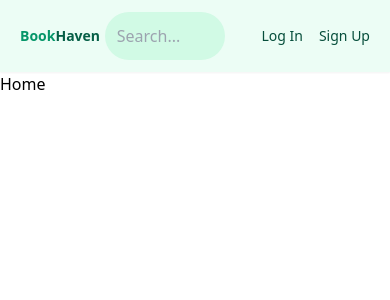
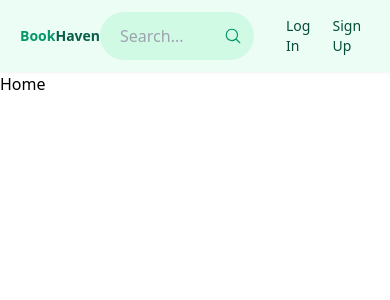
Before and after one commit to joycuicui/bookshelf, a React app in the folder front-end/: page / in a window 390 px wide. Shown: the top 300 px of the page. Built offline with nearby package versions, Linux system fonts and the light colour scheme; the HTML template or start-up script is replaced by a standard one.

Commit message:
feat: add search icon; refactor header Links

```diff
--- a/front-end/src/components/Header.jsx
+++ b/front-end/src/components/Header.jsx
@@ -1,4 +1,5 @@
 import { Link } from "react-router-dom";
+import { HiMagnifyingGlass } from "react-icons/hi2";
 
 const Header = () => {
   return (
@@ -8,26 +9,35 @@ const Header = () => {
           <span className="text-emerald-600">Book</span>
           <span className="text-emerald-800">Haven</span>
         </h1>
-        <form className="bg-emerald-100 p-3 rounded-full">
+        <form className="bg-emerald-100 p-1 rounded-full flex items-center gap-2">
           <input
             type="text"
             placeholder="Search..."
-            className="bg-transparent focus:outline-none w-24 sm:w-64"
+            className="outline-none w-28 rounded-full bg-emerald-100 px-4 py-2  transition-all duration-300 focus:ring focus:ring-emerald-300 focus:ring-opacity-50 sm:w-72 sm:focus:w-96"
           />
+          <HiMagnifyingGlass className="text-emerald-600 mr-2 text-lg cursor-pointer" />
         </form>
         <ul className="flex gap-4 text-sm sm:text-lg text-emerald-900 font-medium">
-          <Link to="/">
-            <li className="hidden sm:inline hover:underline">Home</li>
-          </Link>
-          <Link to="/about">
-            <li className="hidden sm:inline hover:underline">About</li>
-          </Link>
-          <Link to="/login">
-            <li className=" hover:underline">Log In</li>
-          </Link>
-          <Link to="/signup">
-            <li className=" hover:underline">Sign Up</li>
-          </Link>
+          <li>
+            <Link to="/" className="hidden sm:inline hover:underline">
+              Home
+            </Link>
+          </li>
+          <li>
+            <Link to="/about" className="hidden sm:inline hover:underline">
+              About
+            </Link>
+          </li>
+          <li>
+            <Link to="/login" className=" hover:underline">
+              Log In
+            </Link>
+          </li>
+          <li>
+            <Link to="/signup" className=" hover:underline">
+              Sign Up
+            </Link>
+          </li>
         </ul>
       </div>
     </header>
```
